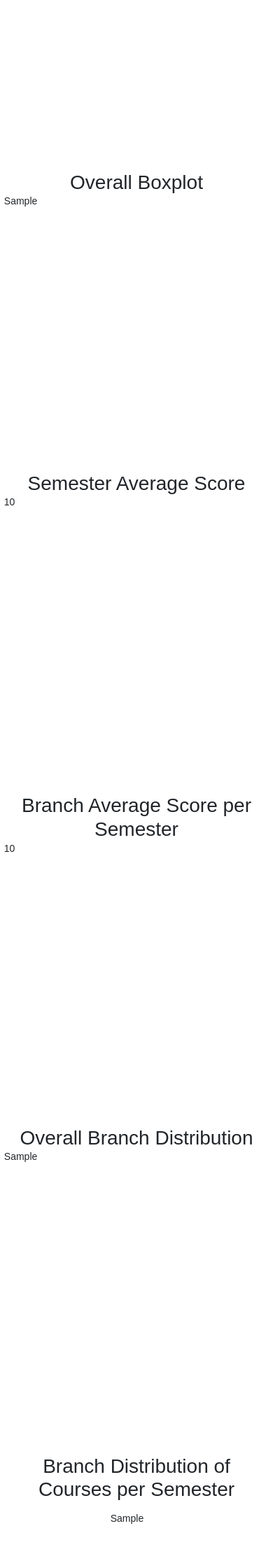
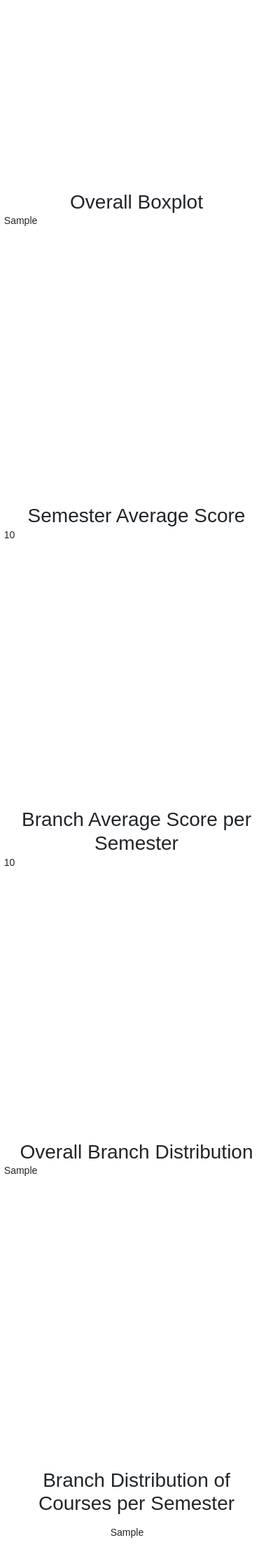
Before and after one commit to yungKnight/results_analytics, a Django app: template eduNalytics/analyzer/templates/visualizer.html in a window 390 px wide. Shown: the part 1992-4232 px from the top of the page at 70% size. Run offline with Django 5.2, Linux system fonts and the light colour scheme; the template is opened without the code that fills it: most values are stand-ins (such as "Sample title", 1, 10 or a date in 2020); some libraries are stand-ins or nearby versions; some web fonts are replaced.

Commit message:
this update adds reponsive designs for phones and small tablets fully

```diff
--- a/eduNalytics/static/css/visualizer.css
+++ b/eduNalytics/static/css/visualizer.css
@@ -164,27 +164,50 @@
   }
 
   .overall-boxplot {
-    height: 400px;
-    padding-top: 5.7rem;
+    height: 420px;
+    margin-top: 1rem;
   }
 
   .branch-pie-chart {
-    height: 350px;
+    height: 350px !important;
     padding-top: 2.5rem;
   }
 
   .alternate-semester-avg-chart {
     height: 350px;
-    padding-top: 7.85rem;
+    padding-top: 0.75rem;
+    margin-top: 8rem;
   }
 
   .branch-avg-chart {
     padding-top: 0.75rem;
-    margin-top: 15rem;
+    margin-top: 6rem;
   }
 
   .semester-distribution-inner {
+    display: flex;
     padding-top: 1rem;
+    padding-bottom: 2rem;
+    flex-wrap: nowrap;
+    overflow-x: auto;
+    scrollbar-width: thin;
+    scrollbar-color: var(--primary-color); transparent;
+    height: auto;
+    overflow-y: clip;
+    scroll-behavior: smooth;
+  }
+
+  .semester-distribution-inner::-webkit-scrollbar {
+    height: 6px;
+  }
+
+  .semester-distribution-inner::-webkit-scrollbar-thumb {
+    background: #888;
+    border-radius: 4px;
+  }
+
+  .semester-distribution-inner::-webkit-scrollbar-track {
+    background: transparent;
   }
 
   .pass-rate-chart {
@@ -194,14 +217,14 @@
 
   .branch-distribution-stacked {
     padding-top: 0.75rem;
-    margin-top: 5.75rem;
-    height: 450px;
+    margin-top: 1rem;
+    height: 480px !important;
   }
 
   .pass-rate-chart {
     padding-top: 0px;
     padding-right: 0px;
-    height: 350px;
+    height: 400px !important;
     z-index: -999;
   }
 }
```
Also changed, not shown: eduNalytics/db.sqlite3.
